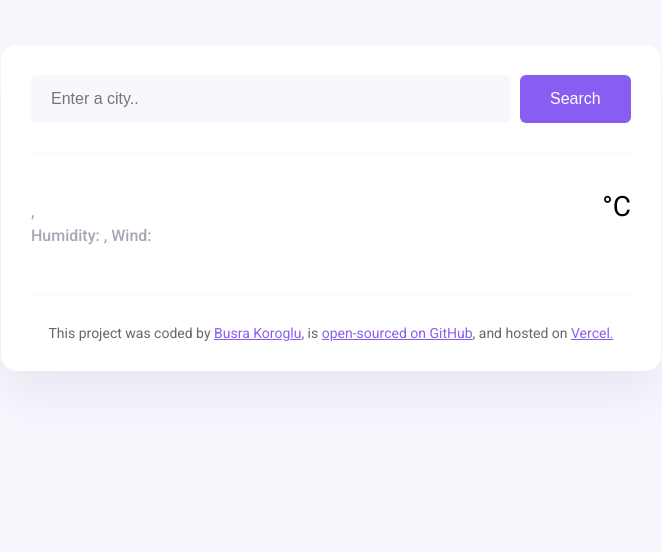
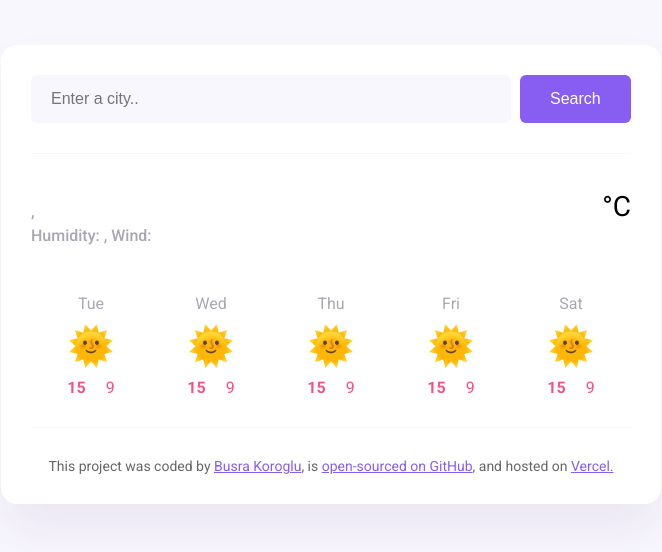
Before and after one commit to busranurkoroglu/VWForecast, a plain HTML site: page index.html in a window 1280 px wide. Shown: the whole page, without its empty margins (309-971 px from the left). Drawn offline with nearby package versions, Linux system fonts and the light colour scheme; no server answers.

Commit message:
Added HTML and CSS

```diff
--- a/index.html
+++ b/index.html
@@ -44,6 +44,57 @@
             <div class="weather-app-unit">°C</div>
           </div>
         </div>
+        <div class="weather-forecast">
+          <div class="weather-forecast-day">
+            <div class="weather-forecast-date">Tue</div>
+            <div class="weather-forecast-icon">🌞</div>
+            <div class="weather-forecast-temperatures">
+            <div class="weather-forecast-temperature">
+            <strong>15</strong>
+          </div>
+          <div class="weather-forecast-temperature">9</div>
+          </div>
+        </div>
+        <div class="weather-forecast-day">
+            <div class="weather-forecast-date">Wed</div>
+            <div class="weather-forecast-icon">🌞</div>
+            <div class="weather-forecast-temperatures">
+            <div class="weather-forecast-temperature">
+            <strong>15</strong>
+          </div>
+          <div class="weather-forecast-temperature">9</div>
+          </div>
+        </div>
+        <div class="weather-forecast-day">
+            <div class="weather-forecast-date">Thu</div>
+            <div class="weather-forecast-icon">🌞</div>
+            <div class="weather-forecast-temperatures">
+            <div class="weather-forecast-temperature">
+            <strong>15</strong>
+          </div>
+          <div class="weather-forecast-temperature">9</div>
+          </div>
+        </div>
+<div class="weather-forecast-day">
+            <div class="weather-forecast-date">Fri</div>
+            <div class="weather-forecast-icon">🌞</div>
+            <div class="weather-forecast-temperatures">
+            <div class="weather-forecast-temperature">
+            <strong>15</strong>
+          </div>
+          <div class="weather-forecast-temperature">9</div>
+          </div>
+        </div>
+        <div class="weather-forecast-day">
+            <div class="weather-forecast-date">Sat</div>
+            <div class="weather-forecast-icon">🌞</div>
+            <div class="weather-forecast-temperatures">
+            <div class="weather-forecast-temperature">
+            <strong>15</strong>
+          </div>
+          <div class="weather-forecast-temperature">9</div>
+          </div>
+        </div>
       </main>
 
       <footer>
--- a/src/style.css
+++ b/src/style.css
@@ -78,6 +78,37 @@ main {
   margin-top: 6px;
   font-size: 28px;
 }
+
+.weather-forecast {
+  display: flex;
+  justify-content: space-around;
+  margin-top: 30px;
+}
+
+.weather-forecast-date {
+  text-align: center;
+  color: rgba(39, 33, 66, 0.4);
+  font-size: 16px;
+  line-height: 20px;
+  margin-bottom: 10px;
+}
+
+.weather-forecast-icon {
+  font-size: 38px;
+  text-align: center;
+}
+
+.weather-forecast-temperatures {
+  text-align: center;
+  color: #f65282;
+  margin-top: 10px;
+  display: flex;
+  justify-content: center;
+}
+
+.weather-forecast-temperature {
+  padding: 0 10px;
+}
 footer {
   border-top: 1px solid #f9f7fe;
   padding: 30px 0 0 0;
```
